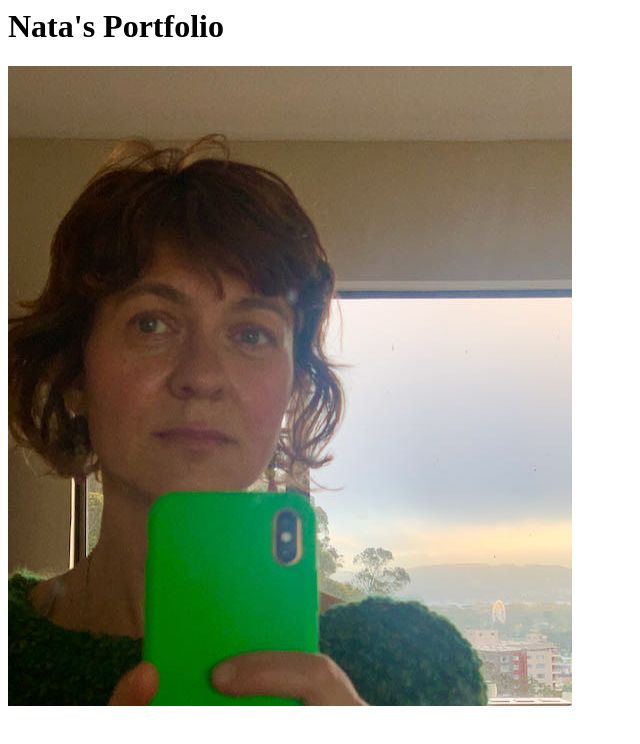
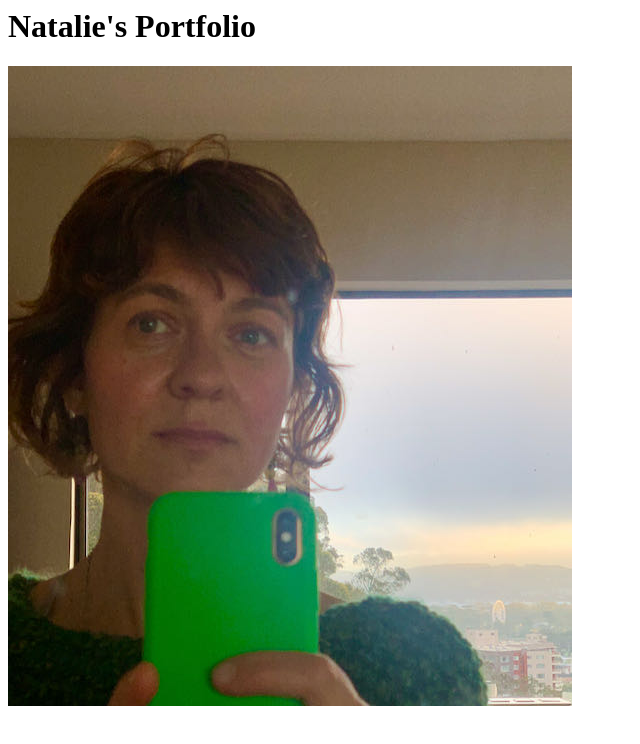
Before and after one commit to natakutygina/natakutygina.github.io, a plain HTML site: page index.html in a window 1280 px wide. Shown: the whole page, without its empty margins (0-640 px from the left). Drawn offline with Linux system fonts and the light colour scheme.

Commit message:
Update index.html

```diff
--- a/index.html
+++ b/index.html
@@ -1,4 +1,4 @@
 <html>
-    <h1>Nata's Portfolio</h1>
+    <h1>Natalie's Portfolio</h1>
     <img src="./nk.jpeg" />
     </html>
```
